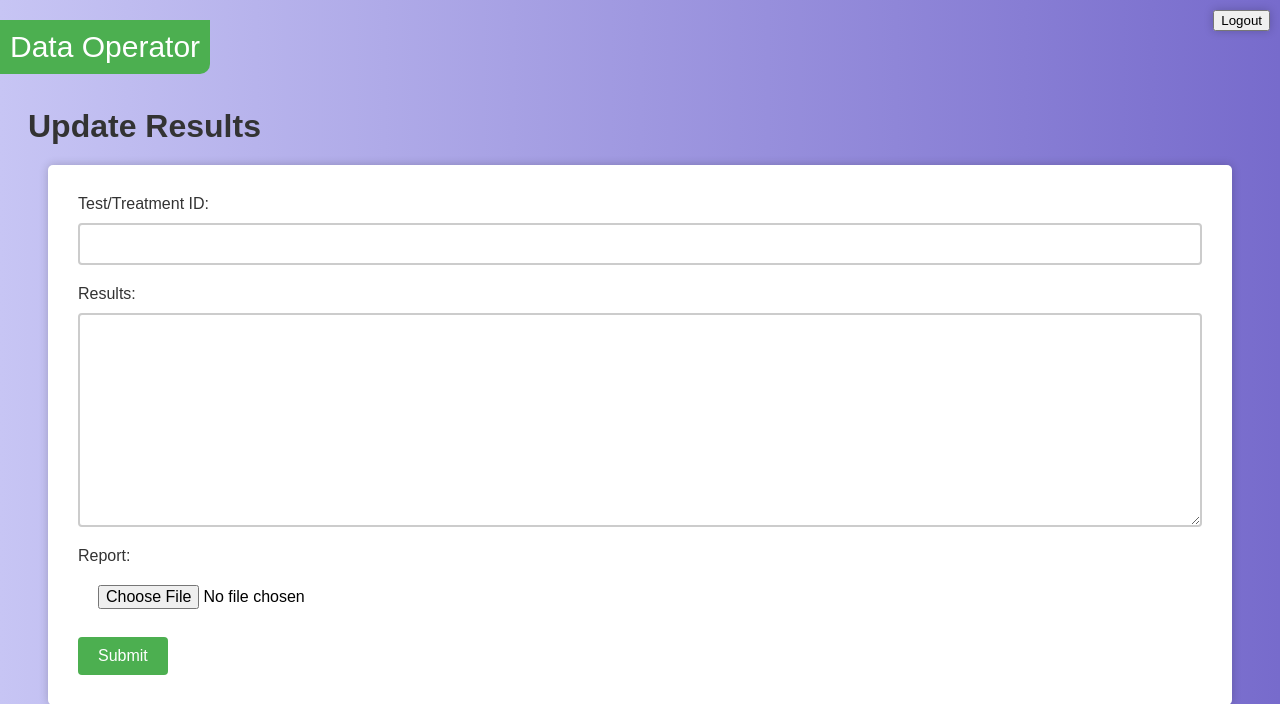
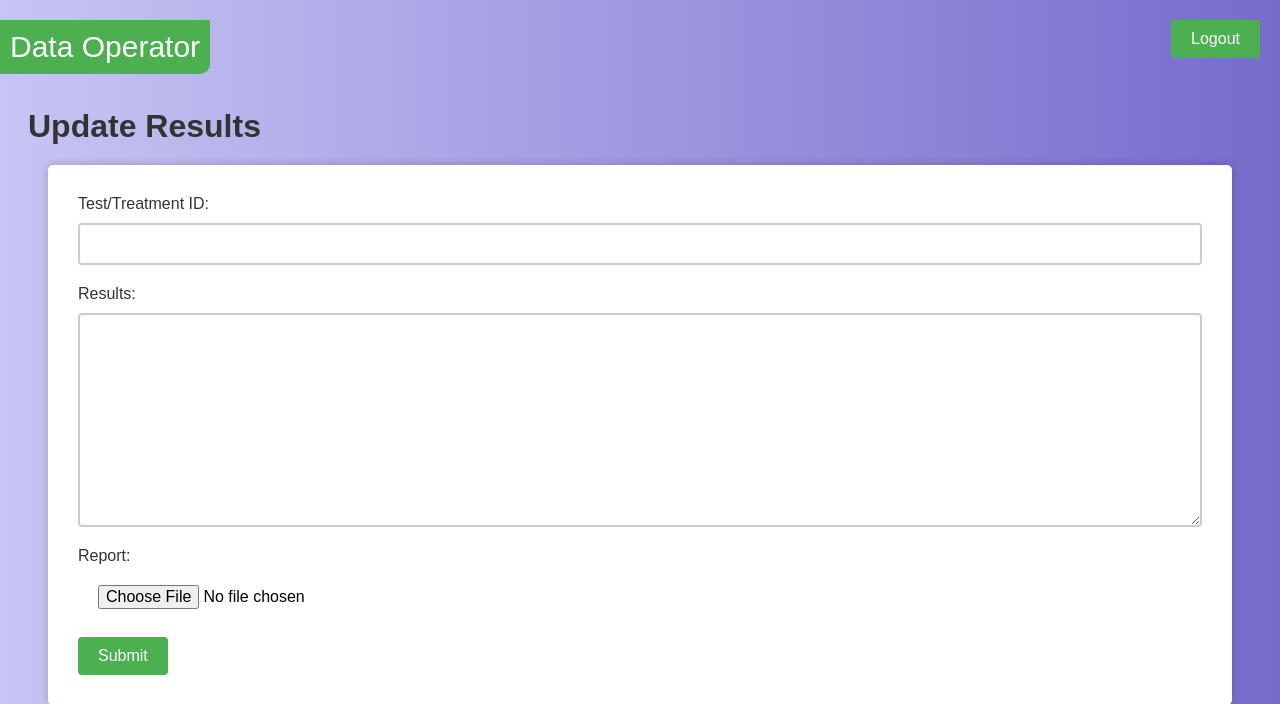
Before and after one commit to preritpaliwal/HospitalManagementSystem, a Flask app: page /dataentryoperator/1 in a window 1280 px wide. Shown: the top 704 px of the page. Run offline with Flask 2, Linux system fonts and the light colour scheme.

Commit message:
very very buttons

```diff
--- a/static/css/dataOpStyle.css
+++ b/static/css/dataOpStyle.css
@@ -10,7 +10,7 @@ h1 {
     margin-bottom: 20px;
 }
 
-form {
+.input-form {
     background-color: #fff;
     padding: 30px;
     border-radius: 5px;
@@ -80,11 +80,26 @@ input[type="submit"]:hover {
     padding: 10px;
  }
 
- .logout-form {
-    background-color: transparent;
-    padding: 0px;
-    border-radius: 0px;
-    margin-bottom: 0px;
-    margin-left: 0px;
-    margin-right: 0px;
- }
+
+ button {
+    margin-right: 10px;
+    margin-top: 10px;
+    background-color: #4CAF50;
+    color: white;
+    border: none;
+    cursor: pointer;
+    padding: 10px 20px;
+    border-radius: 3px;
+    font-size: 16px;
+  }
+
+  button:hover{
+    background-color: #45a049;
+  }
+
+  .logout-button {
+    position: absolute;
+    top: 0;
+    right: 0;
+    padding: 10px;
+  }
--- a/templates/data_operator.html
+++ b/templates/data_operator.html
@@ -6,13 +6,13 @@
 </head>
 <body>
 	<div class="logout-button">
-		<form class="logout-form" action="/logout" method="post">
+		<form action="/logout" method="post">
 			<button type="submit">Logout</button>
 		</form>
 	 </div>
 	<div class="panel">Data Operator</div>
 	<h1 style="margin-top: 80px;">Update Results</h1>
-	<form action="/updateresults" method="post">
+	<form class="input-form" action="/updateresults" method="post">
 		<label for="test-id">Test/Treatment ID:</label>
 		<input type="text" id="test-id" name="test-id" required>
 
```
Also changed, not shown: static/css/recordMedicationstyle.css (+21 -2 lines), static/css/recordTestTreatstyle.css (+19 -3 lines), templates/record_medication.html (+6 -1 lines), templates/record_test_treatment.html (+6 -1 lines).
